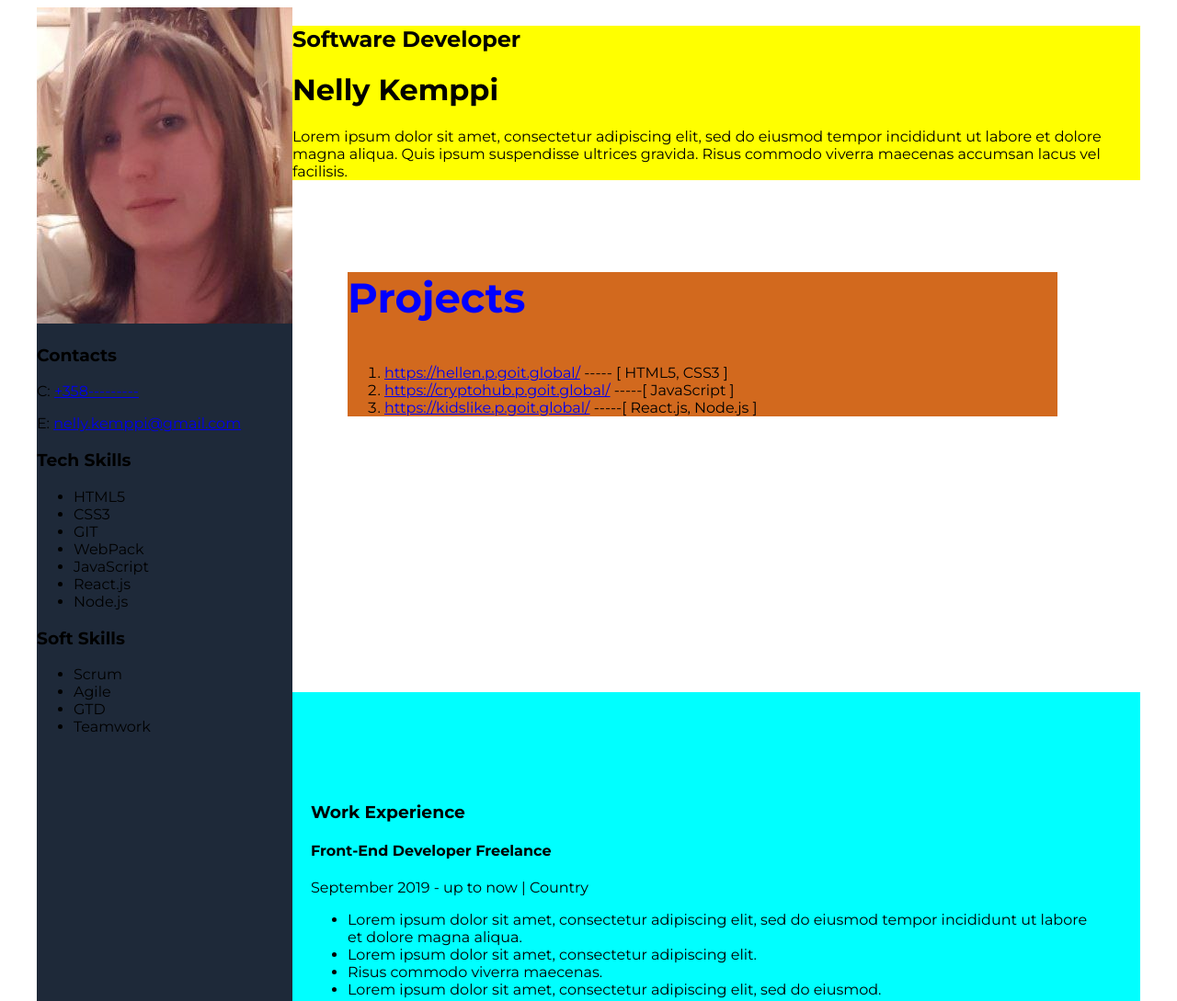
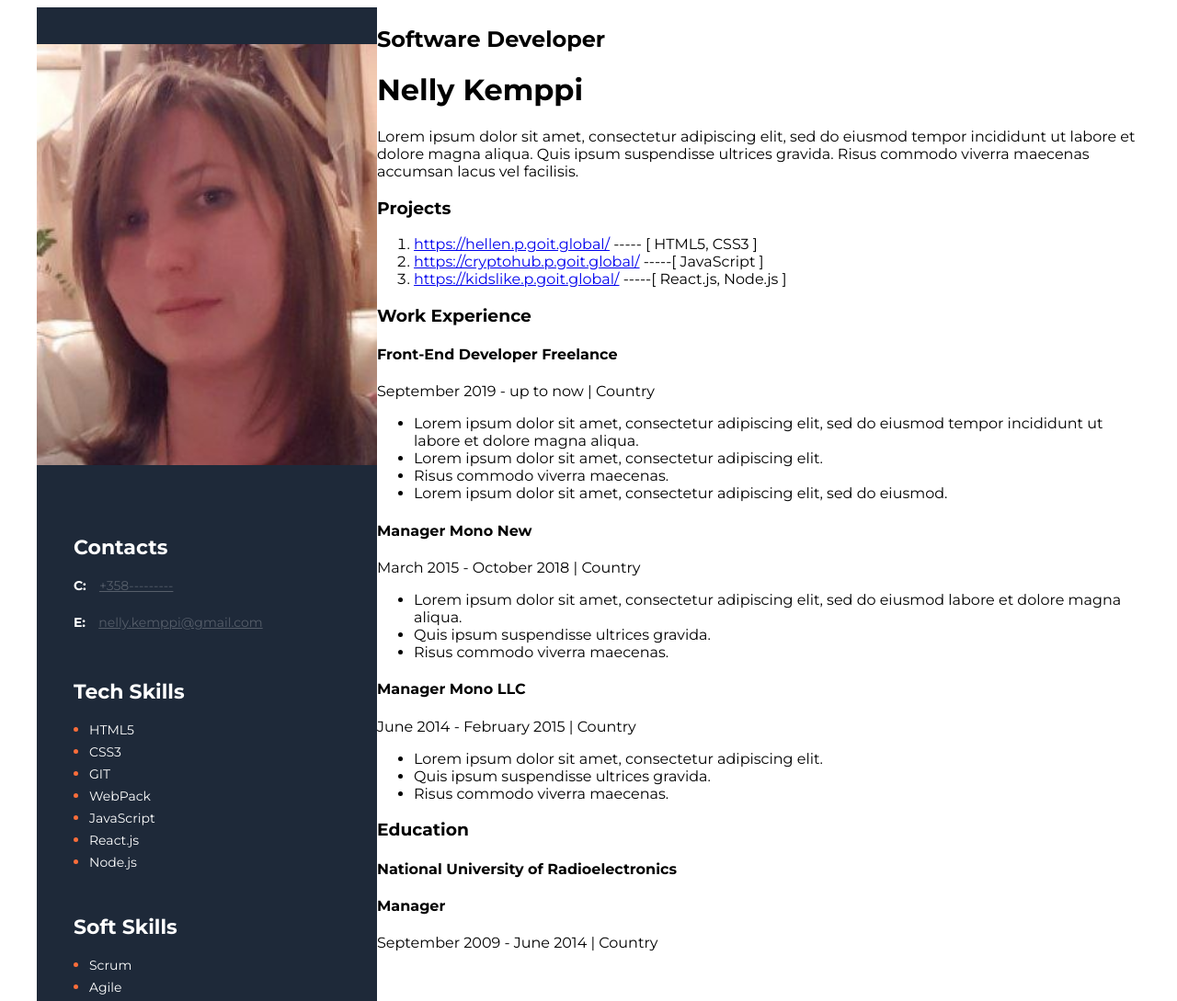
Before and after one commit to Oresama1337/GoIt, a plain HTML site: page index.html in a window 1280 px wide. Shown: the top 1089 px of the page at 92% size. Drawn offline with Linux system fonts and the light colour scheme.

Commit message:
lesson 4

```diff
--- a/css/style.css
+++ b/css/style.css
@@ -15,45 +15,85 @@ body{
 
 /* about style */
 .about{
-    background-color: yellow;
+
 }
 /* projects */
 .projects{
-    background: chocolate;
-    margin-top: 100px;
-    margin-bottom: 300px;
-    margin-left: 60px;
-    margin-right: 90px;
 
-/* top right bottom left */
-    /* margin: 100px 90px 300px 60px; */
-
-    /* all sides */
-    /* margin: 50px; */
-
-    /* up/down left/right */
-    /* margin: 100px 50px;  */
 }
 
 .project_title{
-    font-size:45px;
-    color: blue;
+
 }
 /* work styles */
 .work{
-    background-color: cyan;
-    padding-top: 100px;
-    padding-bottom: 50px;
-    padding-left: 20px;
-    padding-right: 40px;
 
-    /* same as margin */
-    /* padding: 100px 40px 50px 20px; */
 }
 /* education style */
 .education{
-    background-color: darkblue;
+
 }
+
 .sidebar{
+    padding-top: 40px;
     background-color: #1e2939;
+    width: 370px;
 }
+.photo{
+    width: 370px;
+    margin-bottom: 50px;
+
+}
+.sidebar_title{
+    color: #ffffff;
+    font-style: normal;
+    font-weight: bold;
+    font-size: 22px;
+    line-height: 27px;
+    margin-bottom: 10px;
+}
+.contacts,
+.tech_skills,
+.soft_skills {
+    margin-left: 40px;
+}
+.contacts{
+    margin-bottom: 50px;
+}
+
+.contact_type{
+    font-style: normal;
+    font-weight: bold;
+    font-size: 14px;
+    line-height: 24px;
+    color: #ffffff;
+    margin-right: 10px;
+}
+.contact_link{
+    font-style: normal;
+    font-weight: normal;
+    font-size: 14px;
+    line-height: 24px;
+    color: #565e6a;
+}
+.tech_skills{
+    margin-bottom: 45px;
+}
+.tech_skills_list,
+.soft_skills_list{
+    color: #ffffff;
+    padding: 0;
+    margin-left: 17px;
+}
+.tech_skills_item,
+.soft_skills_item{
+    color: #fb6d3a;
+}
+.tech_skills_text,
+.soft_skills_text{
+    color: #ffffff;
+    font-style: normal;
+    font-weight: normal;
+    font-size: 14px;
+    line-height: 24px;
+}
--- a/index.html
+++ b/index.html
@@ -84,36 +84,42 @@
         </div>
         <!--Sidebar-->
         <aside class="sidebar">
-            <img src="img/photo_2022-11-12_17-11-10.jpg" alt="user photo">
+            <img src="img/photo_2022-11-12_17-11-10.jpg" alt="user photo" class="photo">
             <!--contacts-->
-            <div>
-                <h3>Contacts</h3>
+            <div class="contacts">
+                <h3 class="sidebar_title">Contacts</h3>
                 <div>
-                    <p>C: <a href="tel:+358---------">+358---------</a></p>
-                    <p>E: <a href="mailto:nelly.kemppi@gmail.com">nelly.kemppi@gmail.com</a></p>
+                    <p>
+                        <span class="contact_type"> C:</span>
+                        <a href="tel:+358---------" class="contact_link">+358---------</a>
+                    </p>
+                    <p>
+                        <span class="contact_type"> E:</span>
+                        <a href="mailto:nelly.kemppi@gmail.com" class="contact_link">nelly.kemppi@gmail.com</a>
+                    </p>
                 </div>
             </div>
             <!--TechSkills-->
-            <div>
-                <h3>Tech Skills</h3>
-                <ul>
-                    <li>HTML5</li>
-                    <li>CSS3</li>
-                    <li>GIT</li>
-                    <li>WebPack</li>
-                    <li>JavaScript</li>
-                    <li>React.js</li>
-                    <li>Node.js</li>
+            <div class="tech_skills">
+                <h3 class="sidebar_title">Tech Skills</h3>
+                <ul class="tech_skills_list">
+                    <li class="tech_skills_item"> <span class="tech_skills_text">HTML5</span></li>
+                    <li class="tech_skills_item"> <span class="tech_skills_text">CSS3</span></li>
+                    <li class="tech_skills_item"> <span class="tech_skills_text">GIT</span></li>
+                    <li class="tech_skills_item"> <span class="tech_skills_text">WebPack</span></li>
+                    <li class="tech_skills_item"> <span class="tech_skills_text">JavaScript</span></li>
+                    <li class="tech_skills_item"> <span class="tech_skills_text">React.js</span></li>
+                    <li class="tech_skills_item"> <span class="tech_skills_text">Node.js</span></li>
                 </ul>
             </div>
             <!--Soft Skills-->
-            <div>
-                <h3>Soft Skills</h3>
-                <ul>
-                    <li>Scrum</li>
-                    <li>Agile</li>
-                    <li>GTD</li>
-                    <li>Teamwork</li>
+            <div class="soft_skills">
+                <h3 class="sidebar_title">Soft Skills</h3>
+                <ul class="soft_skills_list">
+                    <li class="soft_skills_item"><span class="soft_skills_text">Scrum</span></li>
+                    <li class="soft_skills_item"><span class="soft_skills_text">Agile</span></li>
+                    <li class="soft_skills_item"><span class="soft_skills_text">GTD</span></li>
+                    <li class="soft_skills_item"><span class="soft_skills_text">Teamwork</span></li>
                 </ul>
             </div>
         </aside>
```
Also changed, not shown: side_bar.PNG (added), soft_skills_css.PNG (added), soft_skills_html.PNG (added).
